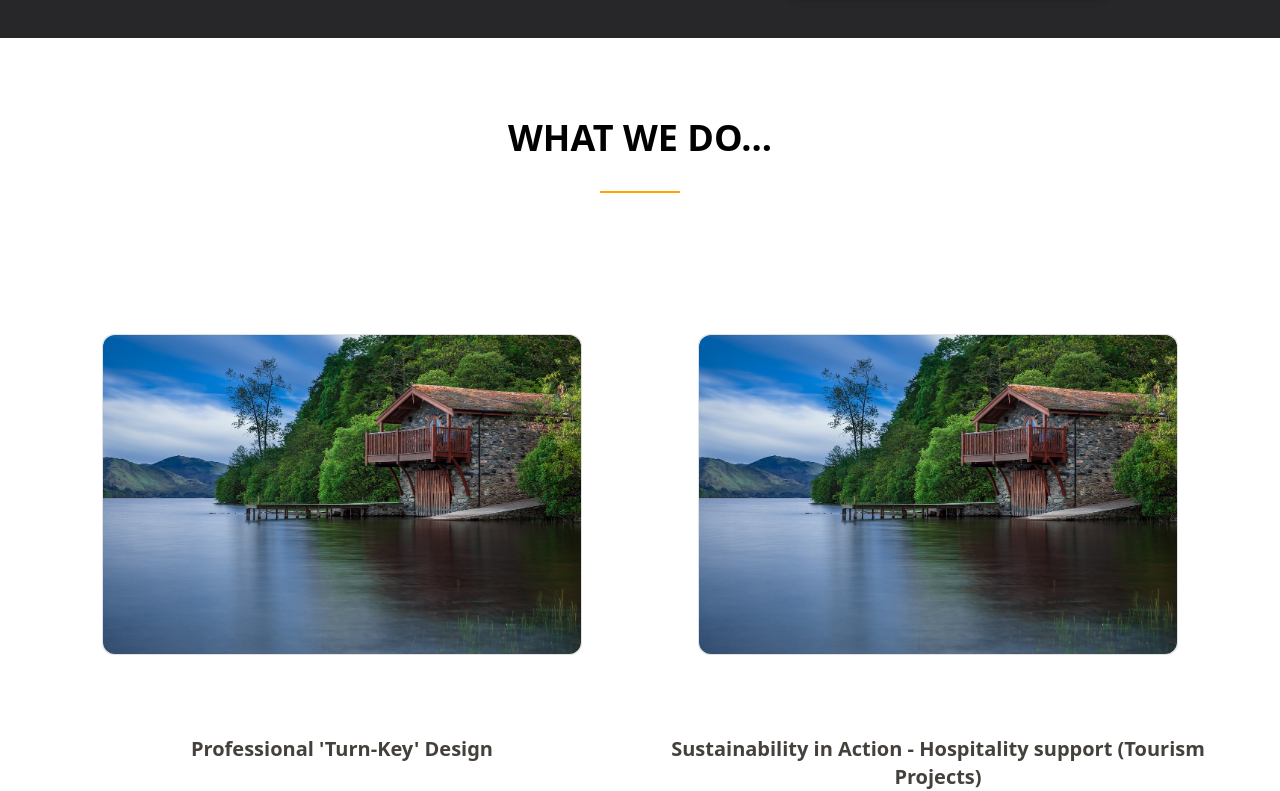
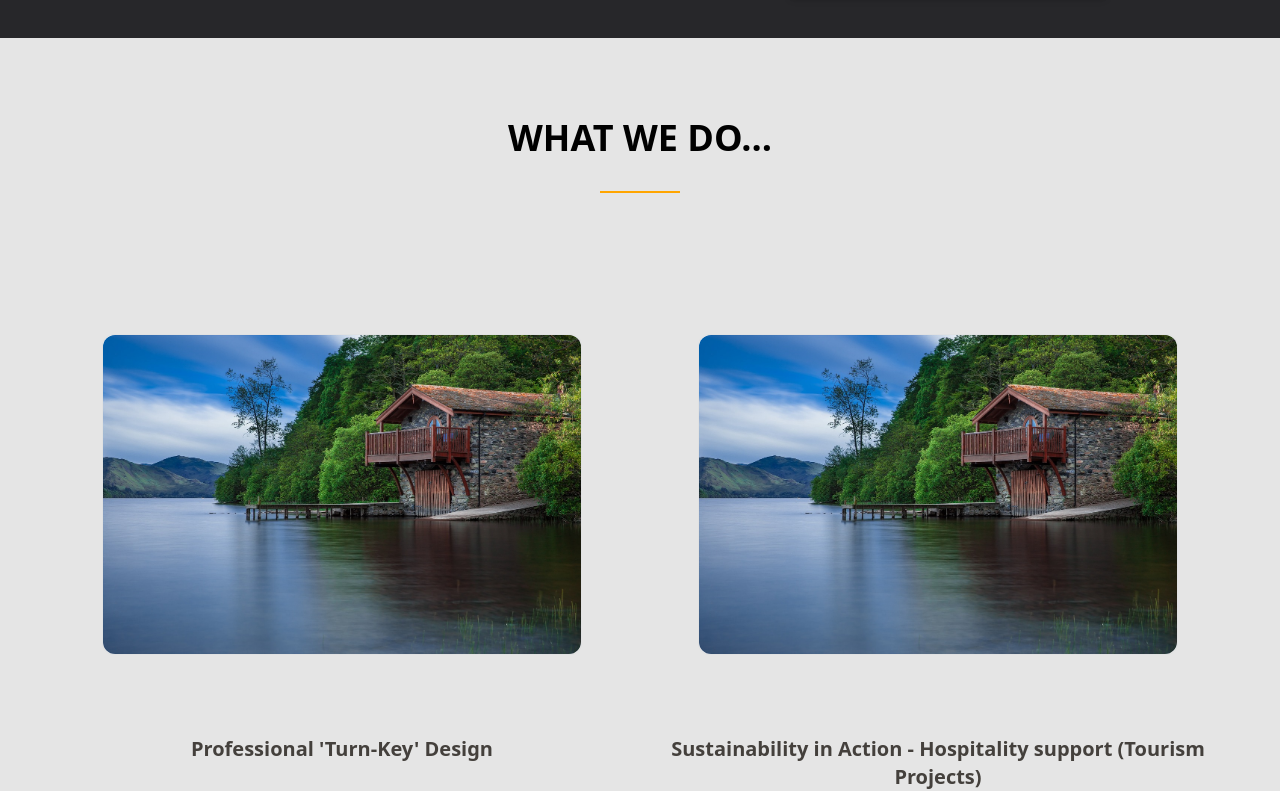
Before and after one commit to Nothsurm/earth_angels, a React (Vite) app in the folder client/: page / in a window 1280 px wide. Shown: the part 1234-2025 px from the top of the page. Built offline with nearby package versions, Linux system fonts and the light colour scheme.

Commit message:
changed background colour

```diff
--- a/client/src/index.css
+++ b/client/src/index.css
@@ -2,6 +2,9 @@
 @tailwind components;
 @tailwind utilities;
 
+body {
+    background-color: #e5e5e5;
+}
 .animate {
     opacity: 0;
     transform: translateX(-100px);
--- a/client/src/pages/Contact.jsx
+++ b/client/src/pages/Contact.jsx
@@ -11,7 +11,7 @@ export default function Contact() {
                 <h1 className='text-6xl font-bold text-center mt-20 text-white'>CONTACT US</h1>
             </div>
         </Parallax>
-        <div className="flex bg-neutral-200 text-stone-700">
+        <div className="flex text-stone-700">
             <div className="flex flex-row max-w-6xl gap-20 mx-auto mt-20">
                 <div className="flex-1">
                     <h1 className='font-bold text-3xl'>WE'RE READY, LET'S TALK.</h1>
--- a/client/src/pages/DropdownComponents.jsx/Testimonials.jsx
+++ b/client/src/pages/DropdownComponents.jsx/Testimonials.jsx
@@ -51,7 +51,7 @@ export default function Testimonials() {
             }}
           />
         </h1>
-        <div className="h-[32rem] rounded-md flex flex-col antialiased bg-white dark:bg-black dark:bg-grid-white/[0.05] items-center justify-center relative overflow-hidden">
+        <div className="h-[32rem] rounded-md flex flex-col antialiased items-center justify-center relative overflow-hidden">
           <MovingCards
             items={testimonials}
             direction="right"
--- a/client/src/pages/DropdownComponents.jsx/WhatWeDo.jsx
+++ b/client/src/pages/DropdownComponents.jsx/WhatWeDo.jsx
@@ -19,8 +19,8 @@ export default function WhatWeDo() {
   })
 
   return (
-    <div className='relative animate'>
-      <h1 className='flex justify-center mt-20 text-4xl font-bold'>WHAT WE DO...
+    <div className='relative'>
+      <h1 className='flex justify-center text-4xl font-bold mt-20'>WHAT WE DO...
         <hr
             style={{
             background: 'orange',
```
